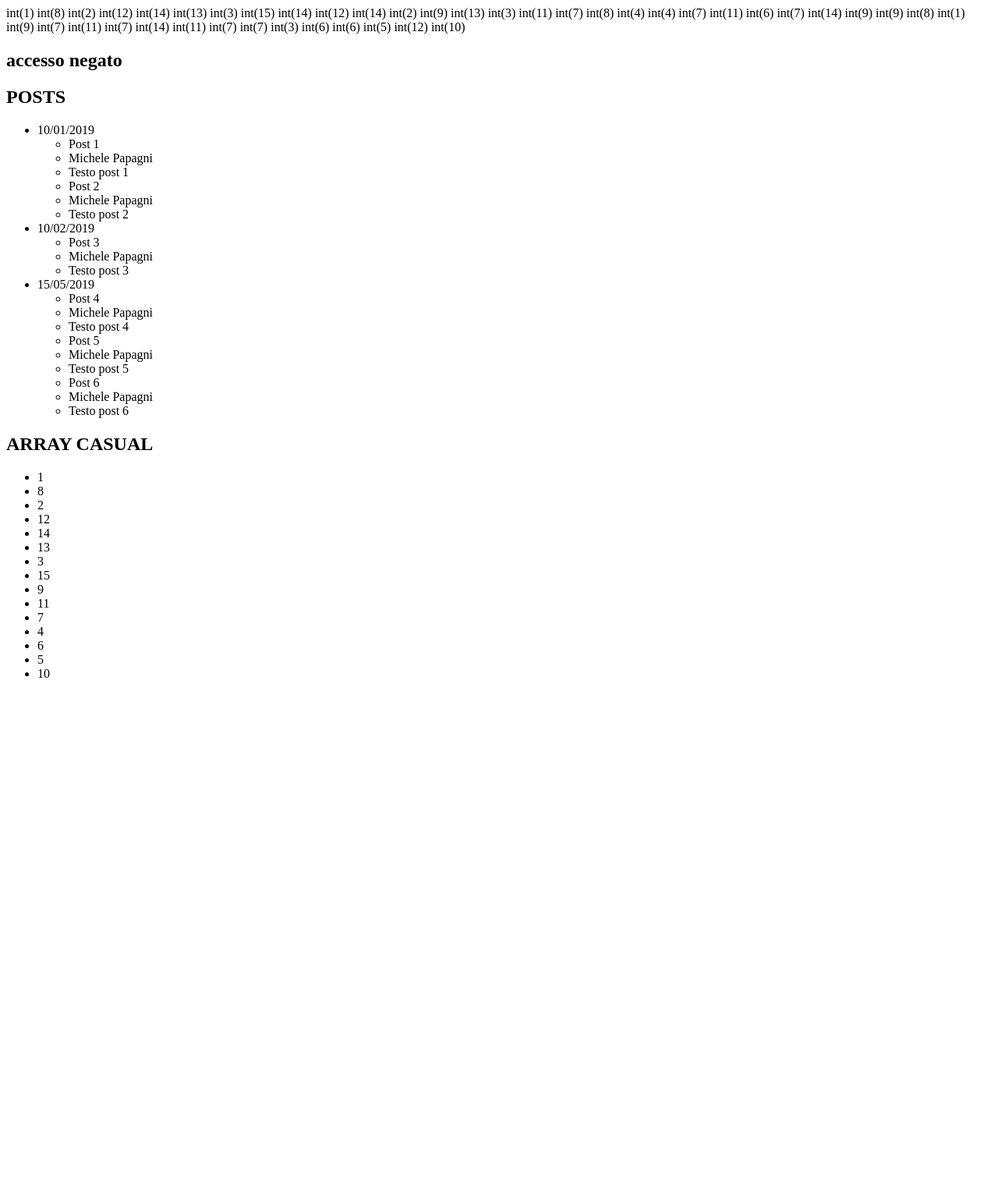
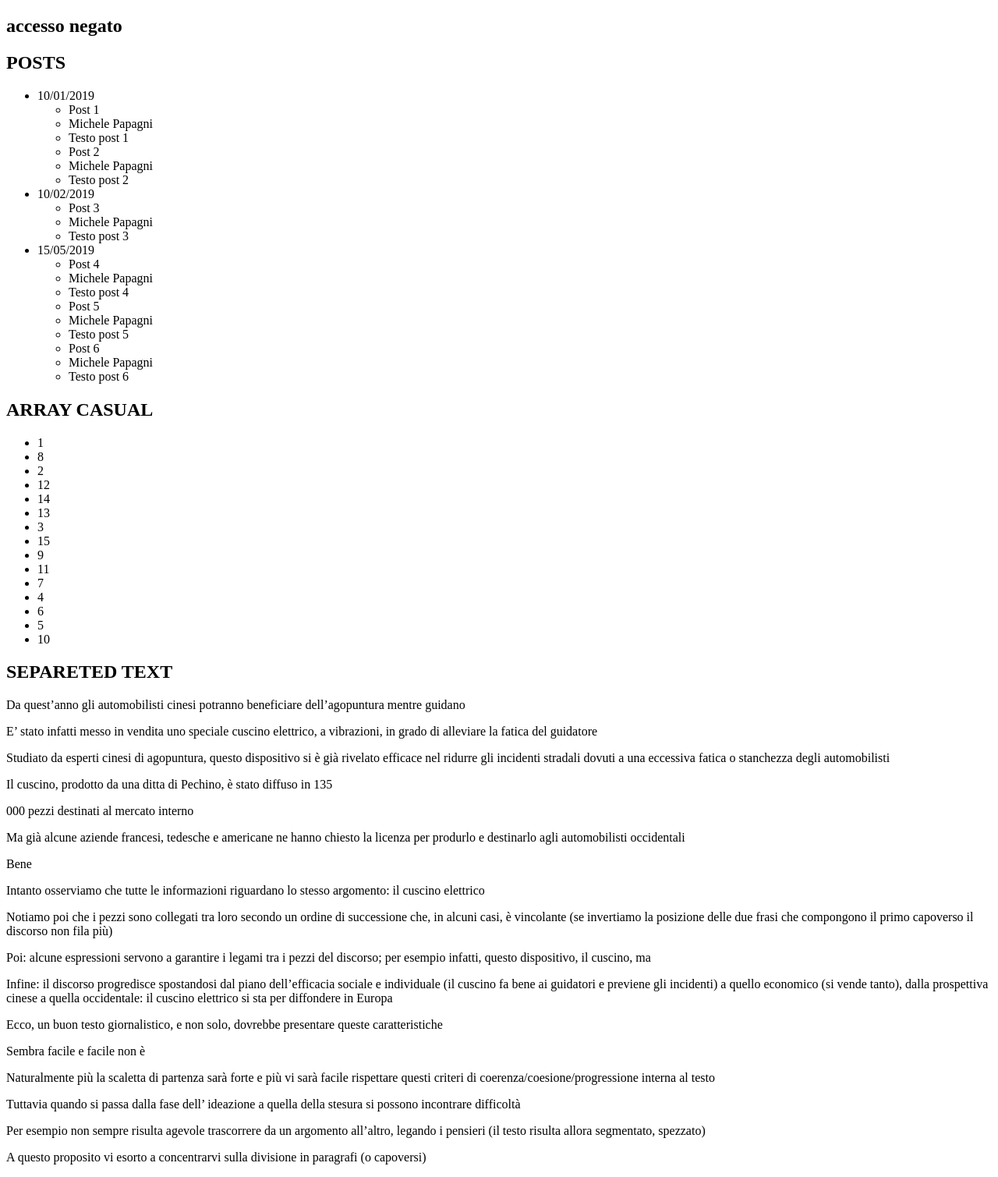
Before and after one commit to maino1997/php-snacks-b1, a PHP site: page / in a window 1280 px wide. Shown: the whole page at 78% size. Before the commit the page ends 869 px from the top, so only its background shows below. Run offline with PHP 8.4, Linux system fonts and the light colour scheme.

Commit message:
snack 4 completed bonus

```diff
--- a/index.php
+++ b/index.php
@@ -83,13 +83,47 @@ $randomNumbers = [];
 while(count($randomNumbers) < 15){
 
     $randomNum = rand(1,15);
-    var_dump($randomNum);
     if(!in_array($randomNum , $randomNumbers)){
         array_push($randomNumbers, $randomNum);
     }
 }
+?>
+
+<!--
+Snack 4
+Prendere un paragrafo abbastanza lungo, contenente diverse frasi.
+Prendere il paragrafo e suddividerlo in tanti paragrafi in base ai punti: ogni punto un nuovo paragrafo. -->
+
+<?php
+
+$paragraph = "Da quest’anno gli automobilisti cinesi potranno beneficiare dell’agopuntura mentre guidano. E’ stato infatti
+messo in vendita uno speciale cuscino elettrico, a vibrazioni, in grado di alleviare la fatica del guidatore.
+
+Studiato da esperti cinesi di agopuntura, questo dispositivo si è già rivelato efficace nel ridurre gli incidenti stradali
+dovuti a una eccessiva fatica o stanchezza degli automobilisti.
+
+Il cuscino, prodotto da una ditta di Pechino, è stato diffuso in 135.000 pezzi destinati al mercato interno. Ma
+già alcune aziende francesi, tedesche e americane ne hanno chiesto la licenza per produrlo e destinarlo agli automobilisti occidentali.
+
+Bene. Intanto osserviamo che tutte le informazioni riguardano lo stesso argomento: il cuscino elettrico.
+ Notiamo poi che i pezzi sono collegati tra loro secondo un ordine di successione che, in alcuni casi, è vincolante (se invertiamo la posizione delle due frasi che compongono il primo capoverso il discorso non fila più).
+
+Poi: alcune espressioni servono a garantire i legami tra i pezzi del discorso; per esempio infatti, questo dispositivo, il cuscino, ma. Infine: il discorso progredisce spostandosi dal piano dell’efficacia sociale e individuale (il cuscino fa bene ai guidatori e previene gli incidenti) a quello economico (si vende tanto), dalla prospettiva cinese a quella occidentale: il cuscino elettrico si sta per diffondere in Europa.
+Ecco, un buon testo giornalistico, e non solo, dovrebbe presentare queste caratteristiche.
+Sembra facile e facile non è. Naturalmente più la scaletta di partenza sarà forte e più vi sarà facile
+ rispettare questi criteri di coerenza/coesione/progressione interna al testo. Tuttavia quando si passa dalla fase dell’
+ ideazione a quella della stesura si possono incontrare difficoltà. Per esempio non sempre risulta agevole trascorrere da un
+ argomento all’altro, legando i pensieri (il testo risulta allora segmentato, spezzato).
+ A questo proposito vi esorto a concentrarvi sulla divisione in paragrafi (o capoversi).";
+
+ $separeted = explode(".", $paragraph);
+
+
 
 ?>
+
+
+
 
 
 <!DOCTYPE html>
@@ -133,5 +167,10 @@ while(count($randomNumbers) < 15){
             <li> <?php echo($randomNumbers[$i])  ?> </li>
         <?php endfor; ?>
     </ul>
+
+    <h2>SEPARETED TEXT</h2>
+    <?php for ($i = 0; $i < count($separeted); $i++) : ?>
+        <p> <?php echo $separeted[$i] ?> </p>
+        <?php endfor; ?>
     </body>
 </html>
```
